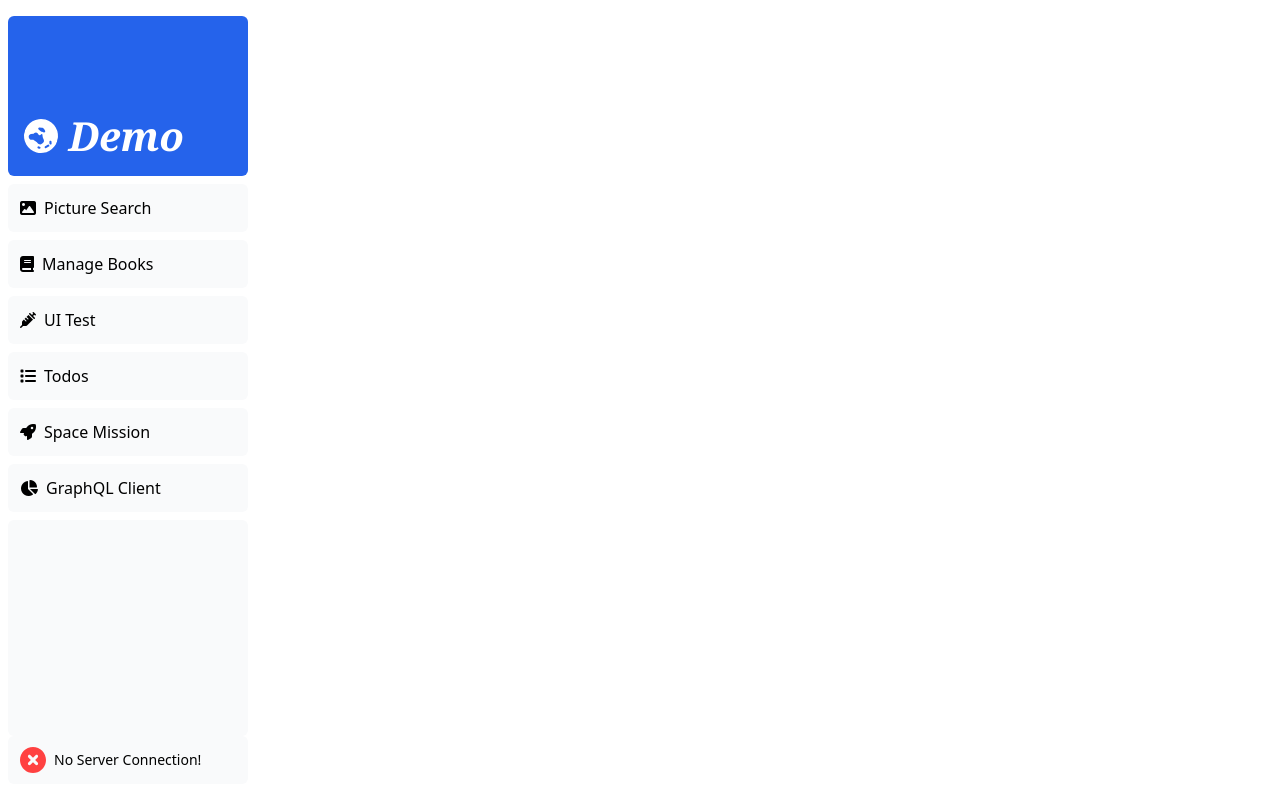
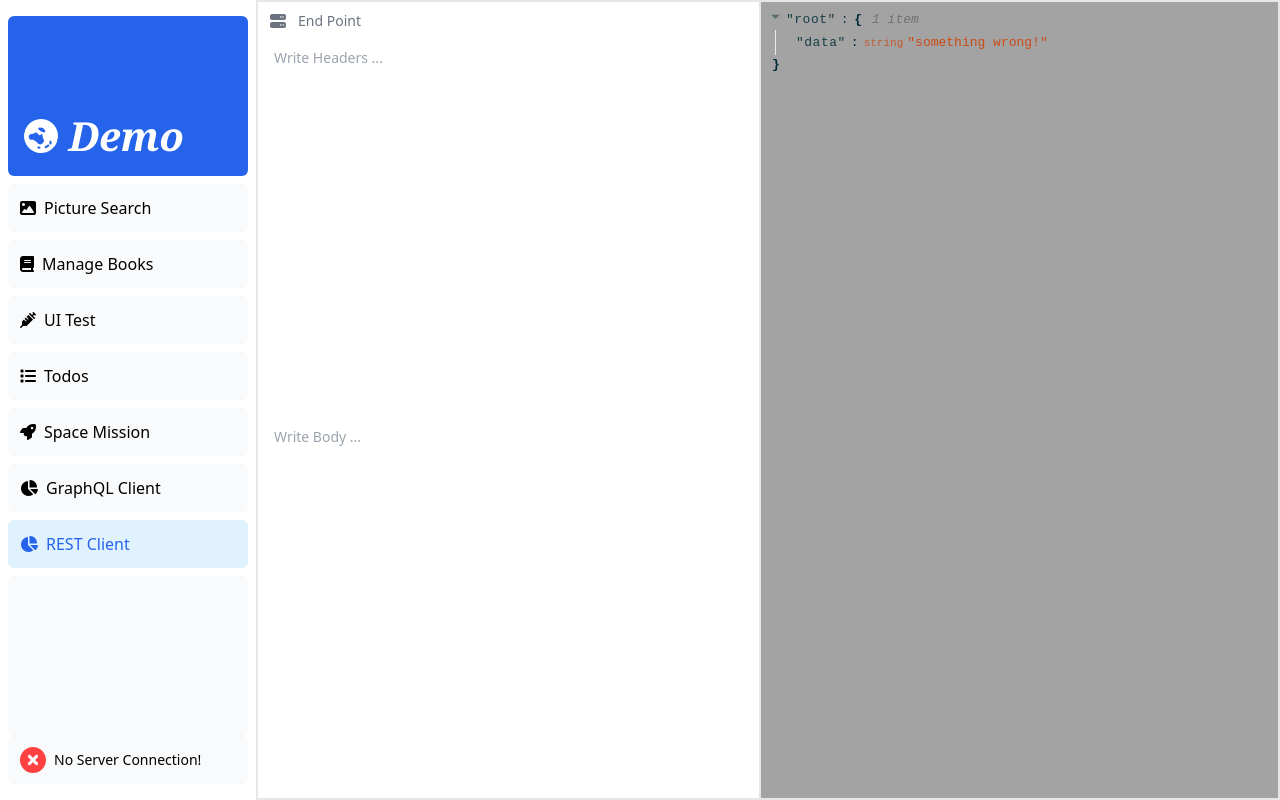
Before and after one commit to benwzj/react-demo-ts, a React (Vite) app: page /rest-client in a window 1280 px wide. Built offline with nearby package versions, Linux system fonts and the light colour scheme; no server answers.

Commit message:
add restful app test client

```diff
--- a/src/App.tsx
+++ b/src/App.tsx
@@ -6,6 +6,7 @@ import UITestPage from './pages/ui-test';
 import TodosPage from './pages/todos';
 import SpaceMissionPage from './pages/space-mission';
 import GraphQLClientPage from './pages/graphql-client';
+import RestClientPage from './pages/rest-client';
 
 function App() {
 
@@ -33,6 +34,9 @@ function App() {
         <Route path="/graphql">
           <GraphQLClientPage/>
         </Route>
+        <Route path="/rest-client">
+          <RestClientPage/>
+        </Route>
       </div>
     </div>
   )
--- a/src/components/navbar.tsx
+++ b/src/components/navbar.tsx
@@ -47,7 +47,8 @@ function Sidebar() {
     { label: 'UI Test', path: '/ui-test', icon: "fas fa-syringe"},
     { label: 'Todos', path: '/todos', icon: "fas fa-list"},
     { label: 'Space Mission', path: '/space-mission', icon: "fas fa-rocket"},
-    { label: 'GraphQL Client', path: '/graphql', icon: "fas fa-chart-pie"}
+    { label: 'GraphQL Client', path: '/graphql', icon: "fas fa-chart-pie"},
+    { label: 'REST Client', path: '/rest-client', icon: "fas fa-chart-pie"}
   ];
 
   const renderedLinks = links.map((link) => {
--- /dev/null
+++ b/src/pages/rest-client.tsx
@@ -0,0 +1,79 @@
+import ReactJson from 'react-json-view';
+
+export default function RestClientPage() {
+
+  return (
+    <div className="flex border w-full h-screen">
+      <div className="flex flex-col w-full flex-1 border border-gray-200 bg-gray-100 dark:bg-gray-700 dark:border-gray-600">
+        <EndPoint
+        />
+        <Headers
+        />
+        <Body
+        />
+      </div>
+      <Response />
+    </div>
+  )
+}
+
+const EndPoint = () => {
+
+  return (
+    <div className="relative flex dark:bg-gray-800">
+      <label htmlFor="endpoint" className="sr-only">
+        Search
+      </label>
+      <input
+        className="peer block w-full py-[9px] pl-10 text-sm outline-2 placeholder:text-gray-500 focus:border-blue-500  text-gray-800 bg-white dark:bg-gray-800 focus:ring-0 dark:text-white dark:placeholder-gray-400 focus:outline-none  "
+        placeholder="End Point"
+        id="endpoint"
+      />
+      <i className="fas fa-server absolute left-3 top-5 h-[18px] w-[18px] -translate-y-1/2 text-gray-500 peer-focus:text-gray-900 dark:text-gray-400 dark:peer-focus:text-gray-50"/>
+    </div>
+  )
+}
+
+const Headers = () =>{
+  return (
+    <div className="flex-1 flex flex-col px-4 py-2 bg-white dark:bg-gray-800">
+      <label htmlFor="Headers" className="sr-only">Headers</label>
+      <textarea
+        id="Headers"
+        className="block w-full grow px-0 text-sm text-gray-800 resize-none bg-white border-0 focus:outline-none focus:ring-0 dark:bg-gray-800 dark:text-white dark:placeholder-gray-400 "
+        placeholder="Write Headers ..."
+      >
+      </textarea>
+    </div>
+  )
+}
+
+const Body = () =>{
+  return (
+    <div className="flex-1 flex flex-col px-4 py-2 bg-white dark:bg-gray-800">
+      <label htmlFor="Body" className="sr-only">Body</label>
+      <textarea
+        id="Body"
+        className="block w-full grow px-0 text-sm text-gray-800 resize-none bg-white border-0 focus:outline-none focus:ring-0 dark:bg-gray-800 dark:text-white dark:placeholder-gray-400 "
+        placeholder="Write Body ..."
+      >
+      </textarea>
+    </div>
+  )
+}
+
+const Response = ({
+  response = ''
+}:{
+  response?: unknown
+})=>{
+
+  const jsonDisplay = (typeof response === 'object' && response != null) ?
+    response : {data: 'something wrong!'};
+
+  return (
+    <div className="block flex-1 p-2 border h-full bg-neutral-400 overflow-auto">
+      <ReactJson src={jsonDisplay}/>
+    </div>
+  )
+}
```
